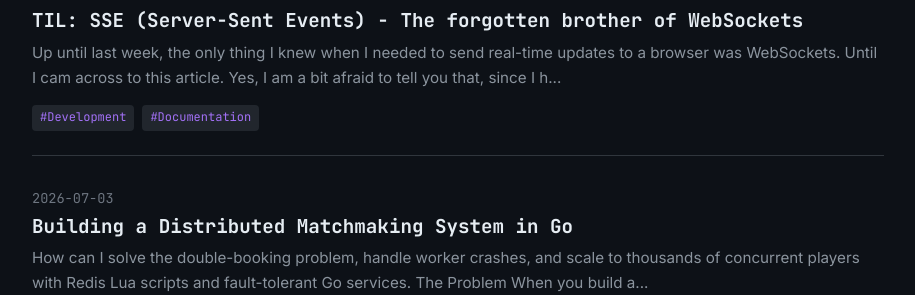
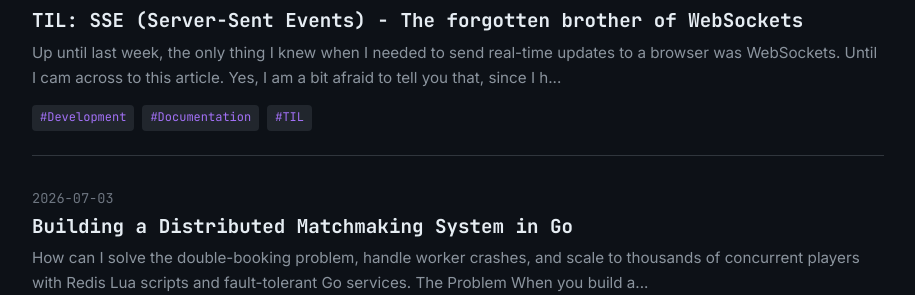
Before and after one commit to theikalman/theikalman.github.io, a Jekyll site: the page built from index.html, in a window 1280 px wide and 900 px high, scrolled down 402 px. Shown: the part 151-446 px from the top of the window, without its empty margins (182-1097 px from the left). Built offline with Jekyll 4.4.1, drawn with Linux system fonts in a browser that asks for light colours; the list of posts is cut into pages by our own code.

Commit message:
chore: add TIL tag

```diff
--- a/_posts/2026-07-25-til-sse.md
+++ b/_posts/2026-07-25-til-sse.md
@@ -6,6 +6,7 @@ categories: Dev Documentation
 tags:
     - Development
     - Documentation
+    - TIL
 ---
 
 Up until last week, the only thing I knew when I needed to send real-time
```
